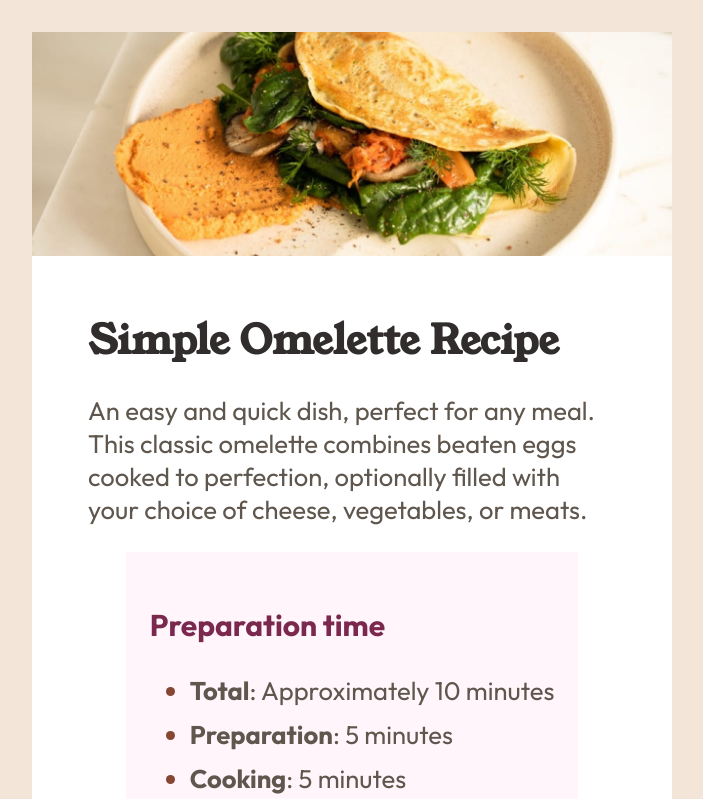
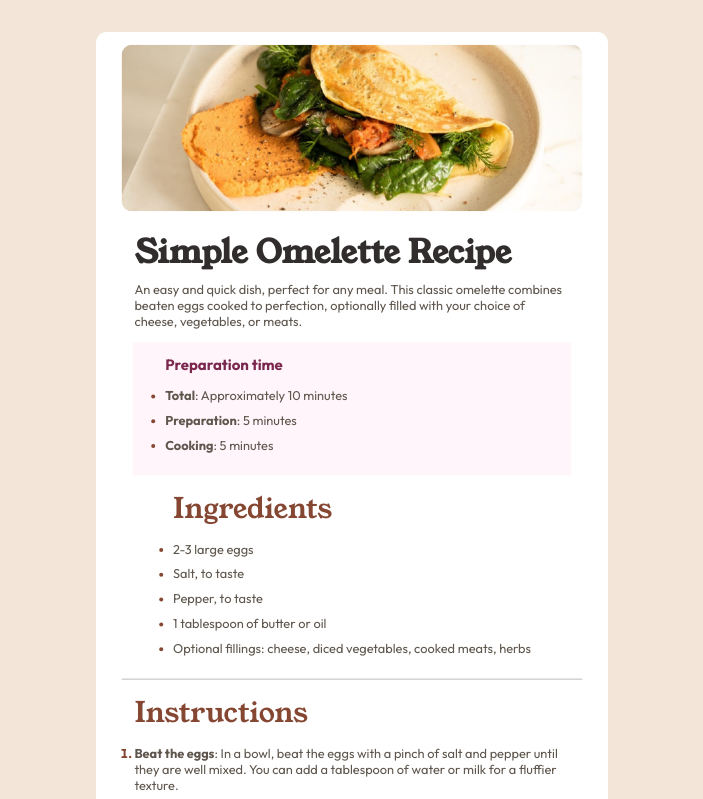
Before and after one commit to Enilolade/recipe-page, a plain HTML site: page index.html in a window 1280 px wide. Shown: the top 799 px of the page, without its empty margins (288-991 px from the left). Drawn offline with Linux system fonts and the light colour scheme.

Commit message:
update desktop look

```diff
--- a/style.css
+++ b/style.css
@@ -1,3 +1,8 @@
+* {
+  margin: 0;
+  padding: 0;
+  box-sizing: border-box;
+}
 body {
   color: hsl(30, 10%, 34%);
   font-family: "Outfit", sans-serif;
@@ -14,7 +19,7 @@ body {
 .container {
   background-color: hsl(0, 0%, 100%);
   display: grid;
-  grid-template-rows: 10rem 1fr;
+  grid-template-rows: 11rem 1fr;
   grid-template-columns: 1fr;
   position: relative;
   width: 100%;
@@ -30,15 +35,26 @@ body {
 
 main {
   padding: 1.8rem 2rem;
+  position: relative;
   display: flex;
   flex-direction: column;
   justify-content: center;
   align-items: center;
 }
 
+section {
+  padding: 1rem;
+}
+
 h1,
 h2 {
   font-family: "Young Serif", serif;
+}
+
+h1,
+h2,
+h3 {
+  margin-bottom: 1rem;
 }
 
 h1 {
@@ -72,7 +88,6 @@ li {
 li::marker {
   color: hsl(14, 45%, 36%);
   font-weight: 700;
-  margin-right: 1rem;
 }
 
 hr {
@@ -82,6 +97,8 @@ hr {
 }
 
 .nutrition-info {
+  margin-top: 1rem;
+  margin-bottom: 0.5rem;
   display: flex;
   gap: 6rem;
   justify-content: start;
@@ -113,12 +130,25 @@ hr {
   }
 
   .container {
+    border-radius: 0.8rem;
     grid-template-rows: 13rem 1fr;
     width: 70%;
   }
 
   .header-image {
+    border-radius: 0.8rem;
     height: 13rem;
+    margin: 1rem auto;
+    width: 90%;
+  }
+
+  #prep-time {
+    padding: 1rem;
+    width: 95%;
+  }
+
+  #prep-time > * {
+    margin-left: 1.5rem;
   }
 }
 
@@ -127,13 +157,9 @@ hr {
     transform: scale(0.8);
     transform-origin: top;
     margin-top: 2rem;
-    grid-template-rows: 14rem 1fr;
     width: 60%;
   }
 
-  .header-image {
-    height: 14rem;
-  }
   .nutrition-info {
     gap: 6rem;
   }
@@ -144,14 +170,14 @@ hr {
 
 @media screen and (min-width: 1024px) {
   body {
-    font-size: 1.3rem;
+    font-size: 1rem;
   }
   .container {
     width: 50%;
-    transform: scale(1);
   }
+
   main {
-    padding: 2rem 3.5rem;
+    padding: 2rem;
   }
 
   h1 {
@@ -163,11 +189,20 @@ hr {
   }
 }
 
-@media screen and (min-width: 1200px) {
+/* @media screen and (max-width: 1440px) {
   body {
-    font-size: 1.6rem;
+    font-size: 1rem;
+  }
+
+  .container {
+    grid-template-rows: 17rem 1fr;
+    transform: scale(0.9);
+  }
+
+  #header-image {
+    height: 14rem;
   }
   .nutrition-info {
     gap: 15rem;
   }
-}
+} */
```
